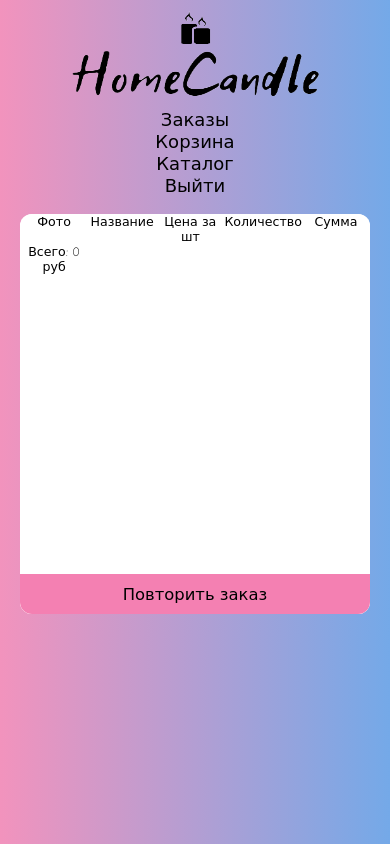
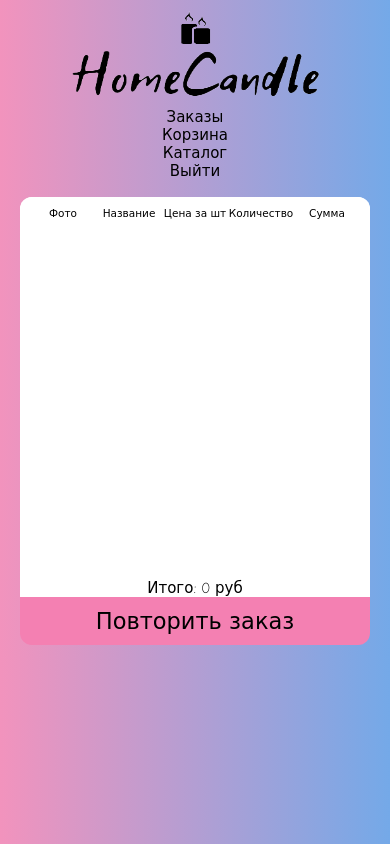
Before and after one commit to kekelectonic/candle, a PHP site: page /view/order_info.php?id_order=1 in a window 390 px wide. Run offline with PHP 8.4, Linux system fonts and the light colour scheme; a user stored in the database is signed in; data comes from the database, SQL or seed files in the repository; data that the repository does not hold is empty.

Commit message:
финальная штучка(медиа шутчки)

```diff
--- a/css/order_info.css
+++ b/css/order_info.css
@@ -59,20 +59,24 @@ header a:hover {
         align-items: center;
     }
 
-    .container  {
+    .container, footer {
         min-width: 350px;
     }
 
-
+}
+@media screen and (max-width: 1028px){
+    body {
+        font-size: 15px;
+    }
 }
 
 .container {
     min-height: 400px;
-    width: 50%;
+    width: 60%;
     max-width: 1280px;
-    margin: 2% auto;
+    margin: 2% auto 0;
 
-    border-radius: 12px;
+    border-radius: 12px 12px 0 0;
     background-color: white;
 
     display: flex;
@@ -87,15 +91,12 @@ header a:hover {
 .content{
 
     width: 100%;
-
+    padding: 10px;
     background-color: white;
     border-radius: 12px;
 
     font-size: .7em;
     text-align: center;
-
-
-
 }
 .content:first-child{
 
@@ -119,8 +120,6 @@ header a:hover {
 
 .content a{
 
-
-
     display: block;
     padding: 3%;
 
@@ -138,3 +137,35 @@ header a:hover {
     color: white;
     background:  rgba(106,164,232,0.8883928571428571);
 }
+.cost {
+    font-size: 1em;
+    text-align: center;
+
+}
+footer{
+    width: 60%;
+    max-width: 1280px;
+
+    margin: 0 auto;
+}
+
+footer a{
+    display: block;
+    padding: 3%;
+
+    border-radius: 0 0 12px 12px;
+    border: none;
+
+    color: black;
+    text-decoration: none;
+    font-size: 1.5em;
+
+    text-align: center;
+
+    background-color: rgb(244,128,178);
+
+}
+footer a:hover {
+    color: white;
+    background:  rgba(106,164,232,0.8883928571428571);
+}
--- a/view/cart.php
+++ b/view/cart.php
@@ -104,7 +104,7 @@ if($row > 0){ //прячет p, если нет товаров в корзине
     <?php
 if($row > 0){
 ?>
-<p class="cost">Итого:<span> <?= $cost;?></span> руб </p>
+<p class="cost">Итого: <?= $cost;?> руб </p>
 </div>
 
 <footer>
--- a/view/order_info.php
+++ b/view/order_info.php
@@ -50,14 +50,14 @@ while ($row_data = mysqli_fetch_assoc($resultInfoOrder)) {
 <?php
 }
 ?>
+</div>
+<p class="cost">Итого:<span> <?= $cost;?></span> руб </p>
+</div>
+        <footer>
+            <a href="../back/repeat_order.php?id_order=<?=$id_order;?>">Повторить заказ</a>
+    </footer>
 
-<p>Всего: <?=$cost;?> руб</p>
-        </div>
-        <div class="content">
-            <a href="../back/repeat_order.php?id_order=<?=$id_order;?>">Повторить заказ</a>
-        </div>
 
-</div>
 
 
 
```
Also changed, not shown: css/account.css (+11 -3 lines), css/cart.css (+16 -13 lines), css/catalogue.css (+11 -3 lines), css/construct.css (+14 -2 lines), css/order.css (+25 -8 lines), img/14.jpg.
